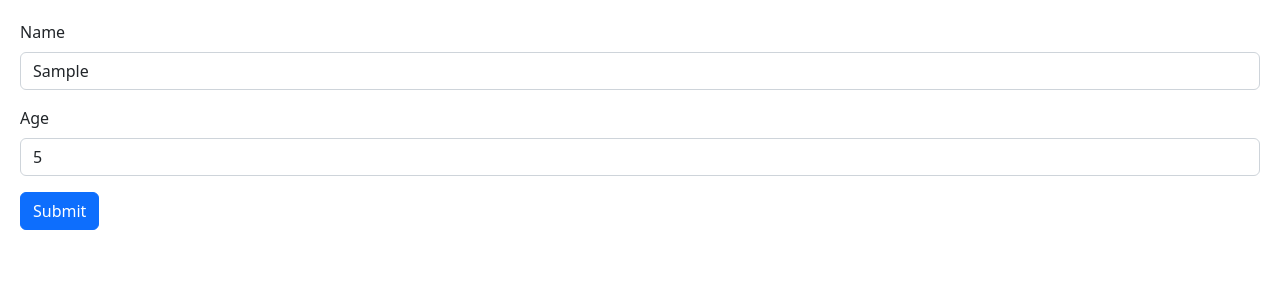
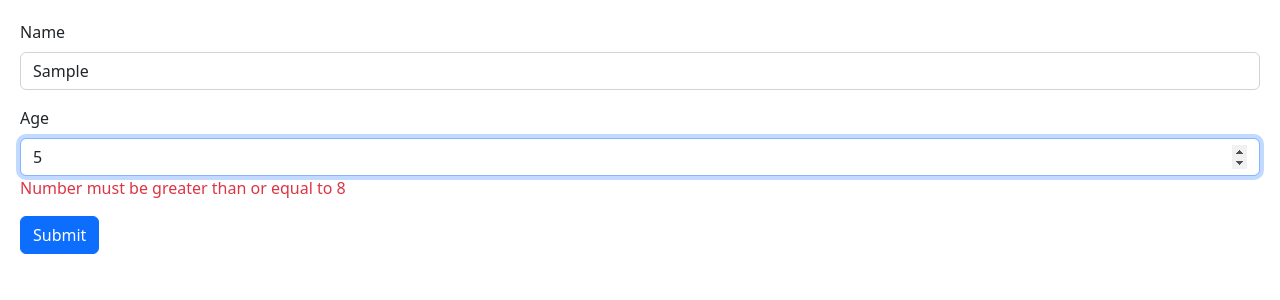
Before and after one commit to ishara9/ReactPOC, a React (Vite) app: page / in a window 1280 px wide. Both pictures are taken after typing "Sample", "5" into the empty fields and a click on the button "Submit". Shown: the top 300 px of the page. Built offline with nearby package versions, Linux system fonts and the light colour scheme.

Commit message:
zod validations

```diff
--- a/package.json
+++ b/package.json
@@ -10,6 +10,7 @@
     "preview": "vite preview"
   },
   "dependencies": {
+    "@hookform/resolvers": "^3.4.2",
     "@react-pdf/renderer": "^3.4.4",
     "@types/styled-components": "^5.1.34",
     "bootstrap": "^5.2.3",
@@ -18,7 +19,8 @@
     "react-dom": "^18.2.0",
     "react-hook-form": "^7.51.5",
     "react-icons": "^4.7.1",
-    "styled-components": "^6.1.8"
+    "styled-components": "^6.1.8",
+    "zod": "^3.23.8"
   },
   "devDependencies": {
     "@types/react": "^18.2.66",
--- a/src/components/Form/Form.tsx
+++ b/src/components/Form/Form.tsx
@@ -1,13 +1,26 @@
-import { FormEvent, useRef, useState } from "react";
-import { useForm } from "react-hook-form";
+import { FieldValues, useForm } from "react-hook-form";
+import { z } from "zod";
+import { zodResolver } from "@hookform/resolvers/zod";
+
+const schema = z.object({
+  name: z.string().min(3, { message: "Name should be 3 char" }),
+  age: z.number().min(8),
+});
+
+type FormData = z.infer<typeof schema>;
 
 const Form = () => {
-  const { register, handleSubmit } = useForm();
+  const {
+    register,
+    handleSubmit,
+    formState: { errors },
+  } = useForm<FormData>({ resolver: zodResolver(schema) });
+  console.log(errors);
 
-  console.log(register("name"));
+  const onSubmit = (data: FieldValues) => console.log(data);
 
   return (
-    <form onSubmit={handleSubmit((data) => console.log(data))}>
+    <form onSubmit={handleSubmit(onSubmit)}>
       {/* margin bottom 3
             div.mb-3>label.form-label+input.form-control
       */}
@@ -21,17 +34,19 @@ const Form = () => {
           type="text"
           className="form-control"
         />
+        {errors.name && <p className="text-danger">{errors.name.message}</p>}
       </div>
       <div className="mb-3">
         <label htmlFor="age" className="form-label">
           Age
         </label>
         <input
-          {...register("age")}
+          {...register("age", { valueAsNumber: true })}
           id="age"
           type="number"
           className="form-control"
         />
+        {errors.age && <p className="text-danger">{errors.age.message}</p>}
       </div>
 
       <button className="btn btn-primary" type="submit">
```
Also changed, not shown: 1 other file (tests, documents, lock files or other folders).
